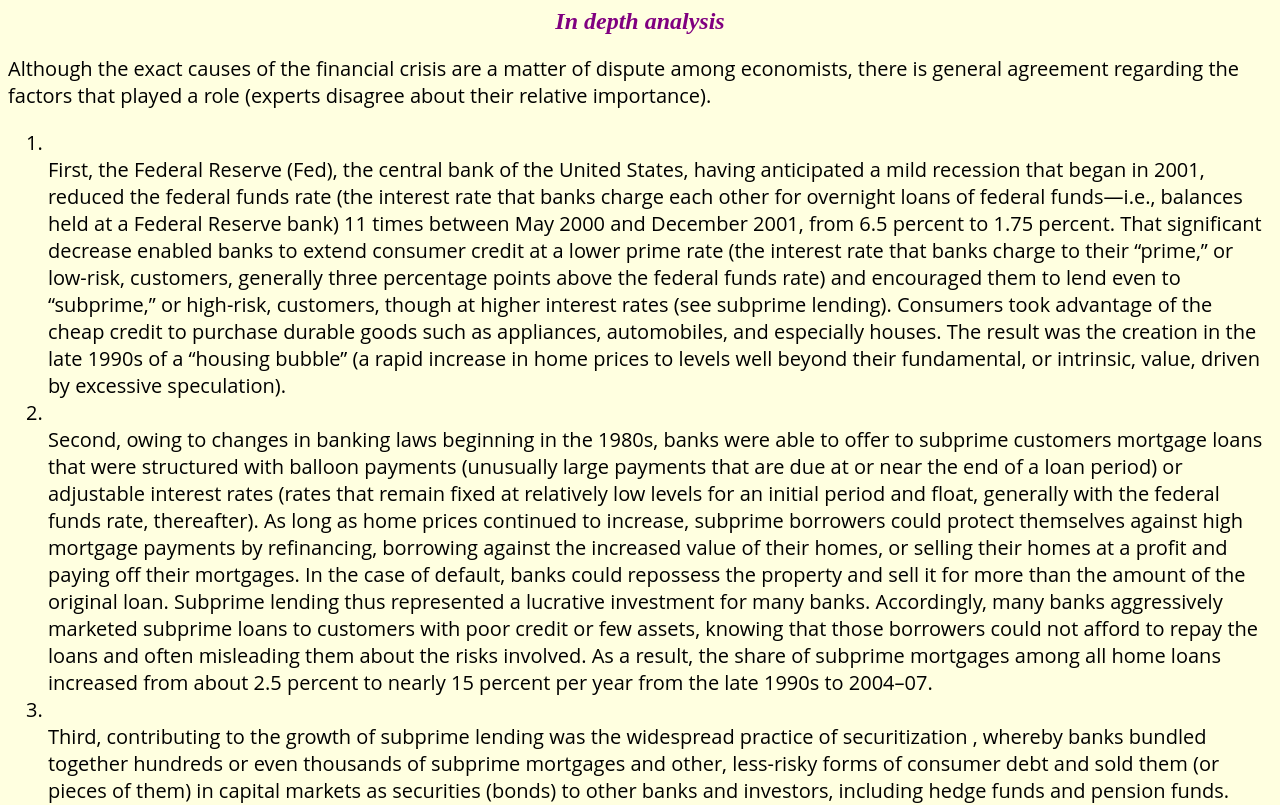
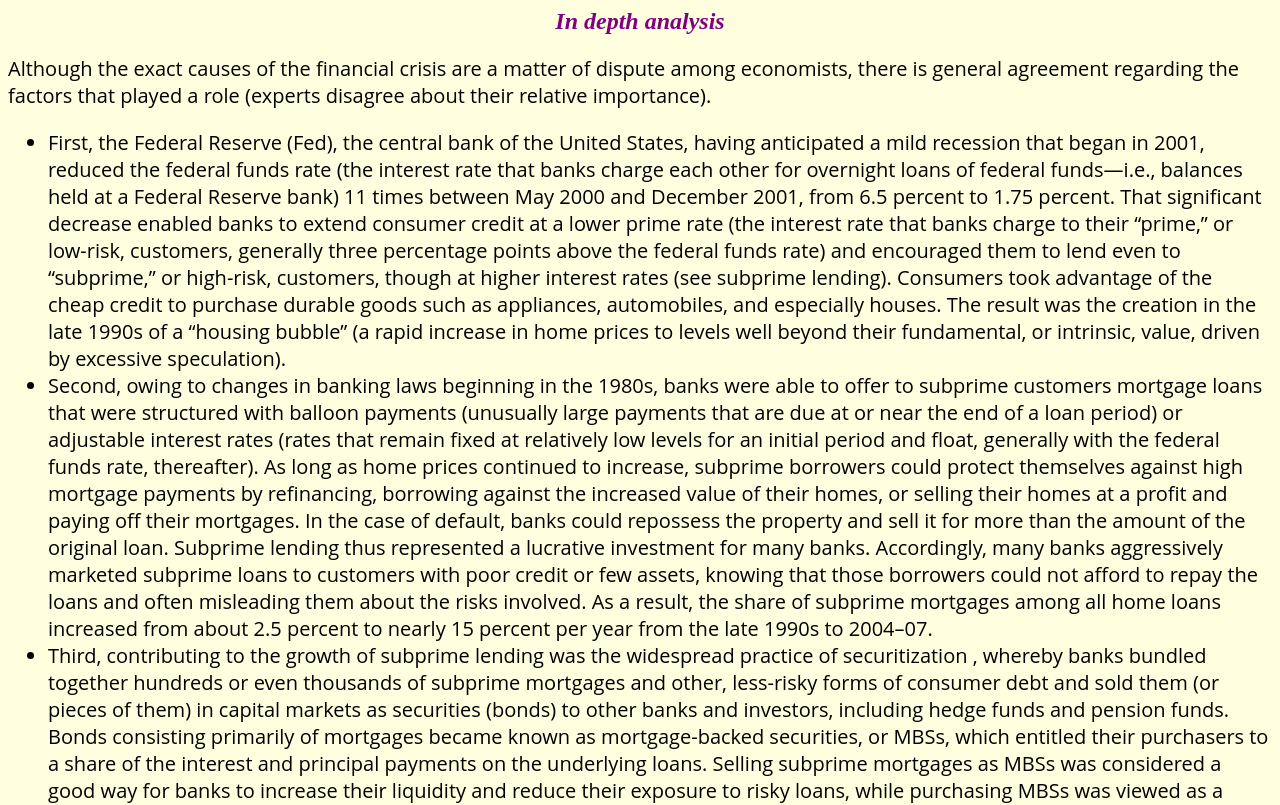
Before and after one commit to Edoardo69beast/website, a plain HTML site: page analisi.html in a window 1280 px wide. Shown: the top 805 px of the page. Drawn offline with Linux system fonts and the light colour scheme; a script that the page names is missing.

Commit message:
Update analisi.html

```diff
--- a/analisi.html
+++ b/analisi.html
@@ -14,8 +14,8 @@
   <style="text-align: justify;">
 	<p>Although the exact causes of the financial crisis are a matter of dispute among economists, there is general agreement regarding the factors that played a role (experts disagree about their relative importance).</p>
 <p1>
-<ol>
-<li><br/>First, the Federal Reserve (Fed), the central bank of the United States, having anticipated a mild
+<ul>
+<li>First, the Federal Reserve (Fed), the central bank of the United States, having anticipated a mild
 recession that began in 2001, reduced the federal funds rate (the interest rate that banks charge each other for overnight loans of federal
 funds&mdash;i.e., balances held at a Federal Reserve bank) 11 times between May 2000 and December 2001, from 6.5 percent to 1.75 percent.
 That significant decrease enabled banks to extend consumer credit at a lower prime rate (the interest rate that banks charge to their
@@ -23,12 +23,12 @@ That significant decrease enabled banks to extend consumer credit at a lower pri
  to &ldquo;subprime,&rdquo; or high-risk, customers, though at higher interest rates (see subprime lending). Consumers took advantage of the
  cheap credit to purchase durable goods such as appliances, automobiles, and especially houses. The result was the creation in the late 1990s
  of a &ldquo;housing bubble&rdquo; (a rapid increase in home prices to levels well beyond their fundamental, or intrinsic, value, driven by excessive speculation).</li>
-<li><br/>Second, owing to changes in banking laws beginning in the 1980s, banks were able to offer to subprime
+<li>Second, owing to changes in banking laws beginning in the 1980s, banks were able to offer to subprime
  customers mortgage loans that were structured with balloon payments (unusually large payments that are due at or near the end of a loan
  period) or adjustable interest rates (rates that remain fixed at relatively low levels for an initial period and float, generally with
  the federal funds rate, thereafter). As long as home prices continued to increase, subprime borrowers could protect themselves against
  high mortgage payments by refinancing, borrowing against the increased value of their homes, or selling their homes at a profit and paying off their mortgages. In the case of default, banks could repossess the property and sell it for more than the amount of the original loan. Subprime lending thus represented a lucrative investment for many banks. Accordingly, many banks aggressively marketed subprime loans to customers with poor credit or few assets, knowing that those borrowers could not afford to repay the loans and often misleading them about the risks involved. As a result, the share of subprime mortgages among all home loans increased from about 2.5 percent to nearly 15 percent per year from the late 1990s to 2004&ndash;07.</li>
-<li><br/>Third, contributing to the growth of subprime lending was the widespread practice of securitization
+<li>Third, contributing to the growth of subprime lending was the widespread practice of securitization
 , whereby banks bundled together hundreds or even thousands of subprime mortgages and other, less-risky forms of consumer debt and sold
 them (or pieces of them) in capital markets as securities (bonds) to other banks and investors, including hedge funds and pension funds.
 Bonds consisting primarily of mortgages became known as mortgage-backed securities, or MBSs, which entitled their purchasers to a share
@@ -36,31 +36,31 @@ of the interest and principal payments on the underlying loans. Selling subprime
 increase their liquidity and reduce their exposure to risky loans, while purchasing MBSs was viewed as a good way for banks and investors
 to diversify their portfolios and earn money. As home prices continued their meteoric rise through the early 2000s, MBSs became widely popular,
 and their prices in capital markets increased accordingly.</li>
-<li><br/>Fourth, in 1999 the Depression-era Glass-Steagall Act (1933) was partially repealed, allowing banks,
+<li>Fourth, in 1999 the Depression-era Glass-Steagall Act (1933) was partially repealed, allowing banks,
 securities firms, and insurance companies to enter each other&rsquo;s markets and to merge, resulting in the formation of banks that were
 &ldquo;too big to fail&rdquo; (i.e., so big that their failure would threaten to undermine the entire financial system). In addition, in 2004
  the Securities and Exchange Commission (SEC) weakened the net-capital requirement (the ratio of capital, or assets, to debt, or liabilities,
 that banks are required to maintain as a safeguard against insolvency), which encouraged banks to invest even more money into MBSs. Although
 the SEC&rsquo;s decision resulted in enormous profits for banks, it also exposed their portfolios to significant risk, because the asset value
 of MBSs was implicitly premised on the continuation of the housing bubble.</li>
-<li><br/>Fifth, and finally, the long period of global economic stability and growth that immediately preceded
+<li>Fifth, and finally, the long period of global economic stability and growth that immediately preceded
 the crisis, beginning in the mid- to late 1980s and since known as the &ldquo;Great Moderation,&rdquo; had convinced many U.S. banking executives,
 government officials, and economists that extreme economic volatility was a thing of the past. That confident attitude&mdash;together with an ideological
 climate emphasizing deregulation and the ability of financial firms to police themselves&mdash;led almost all of them to ignore or discount clear signs of
 an impending crisis and, in the case of bankers, to continue reckless lending, borrowing, and securitization practices.</li>
 </p1>
-</ol>
+</ul>
 </style>
 <br>
 <img src="Charging_Bull_statue.jpg"  style="width:"400",height:"250"></img>
 
-<img src="https://investiuser.blob.core.windows.net/public/img/art/lg/15092021143410lehmanbrothersbancadaffariusastatiunitigrandecrisi2008performanceindiciborsawallstreetmiglioriindiciazionarimutuisubprime.png"</img>
+<img src="https://investiuser.blob.core.windows.net/public/img/art/lg/15092021143410lehmanbrothersbancadaffariusastatiunitigrandecrisi2008performanceindiciborsawallstreetmiglioriindiciazionarimutuisubprime.png" style="width:"500",height:"300"</img>
 <br>
 <br>
-</body>
+</body><p>
 	<a href="/indicatori.html">THESE INDICATORS ARE TELLING US A MARKET CRASH IS NEAR (PAGE 2)</a>
 	<br>
-	<a href="/index.html">HOMEPAGE</a>
+				  <a href="/index.html">HOMEPAGE</a></p>
 	<br>
 	<br>
 	<br>
```
